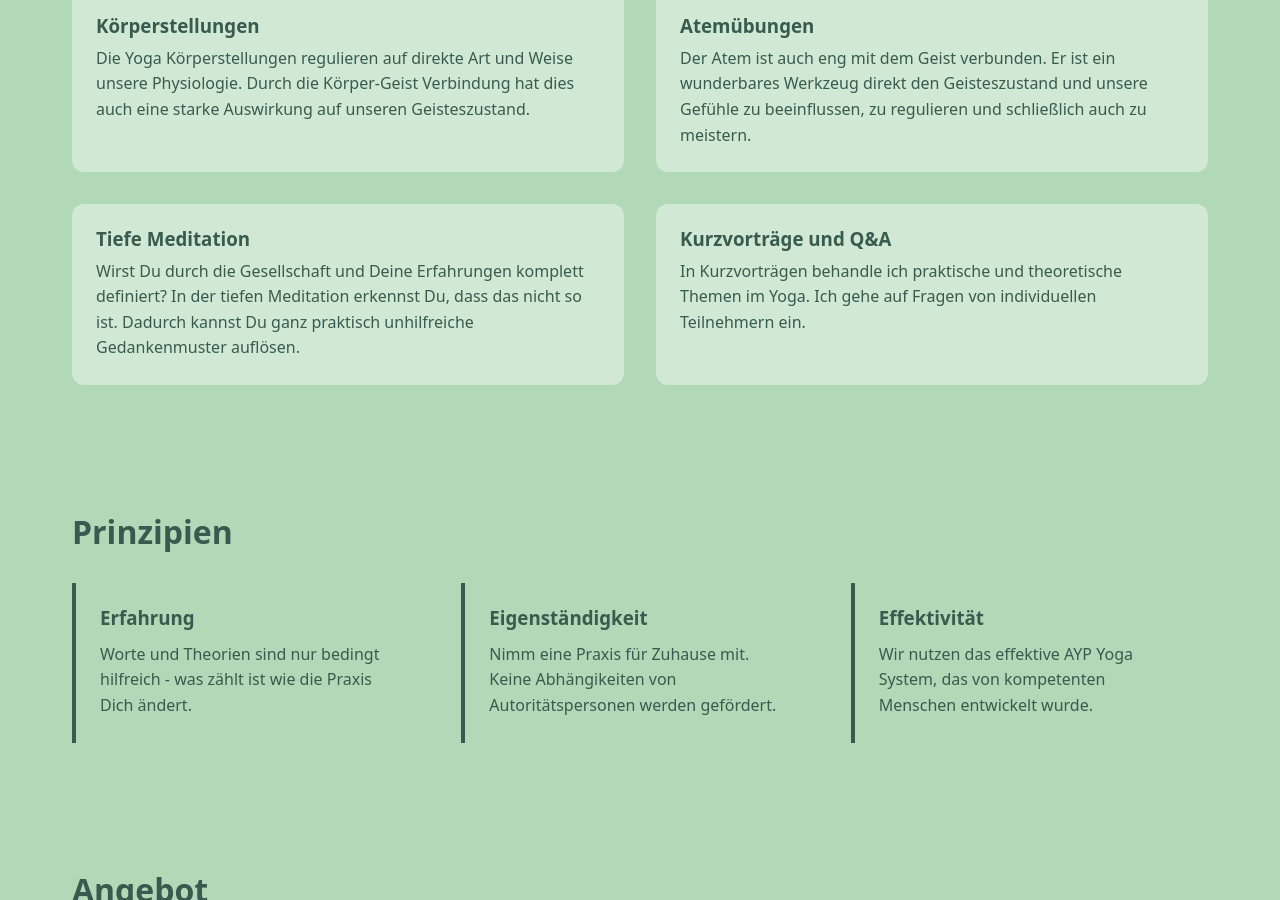
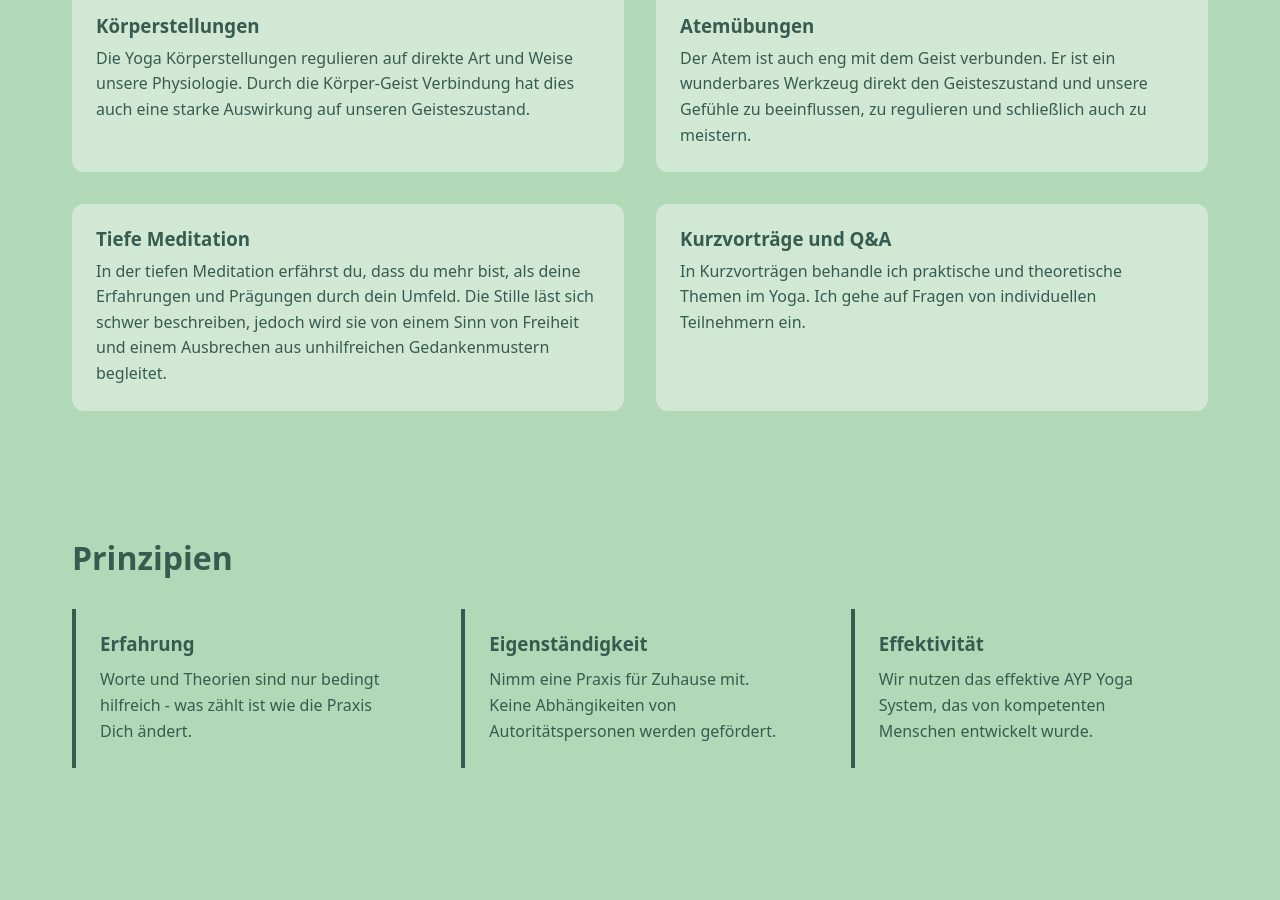
Before and after one commit to adrianmartir/adrianmartir.github.io, a Jekyll site: the page built from index.html, in a window 1280 px wide and 900 px high, scrolled down 360 px. Built offline with Jekyll 4.4.1, drawn with Linux system fonts in a browser that asks for light colours.

Commit message:
Small update

```diff
--- a/index.html
+++ b/index.html
@@ -28,7 +28,7 @@ title: Home
     </div>
     <div class="method-card">
       <h3>Tiefe Meditation</h3>
-      <p>Wirst Du durch die Gesellschaft und Deine Erfahrungen komplett definiert? In der tiefen Meditation erkennst Du, dass das nicht so ist. Dadurch kannst Du ganz praktisch unhilfreiche Gedankenmuster auflösen.</p>
+      <p>In der tiefen Meditation erfährst du, dass du mehr bist, als deine Erfahrungen und Prägungen durch dein Umfeld. Die Stille läst sich schwer beschreiben, jedoch wird sie von einem Sinn von Freiheit und einem Ausbrechen aus unhilfreichen Gedankenmustern begleitet.</p>
     </div>
     <div class="method-card">
       <h3>Kurzvorträge und Q&A</h3>
```
